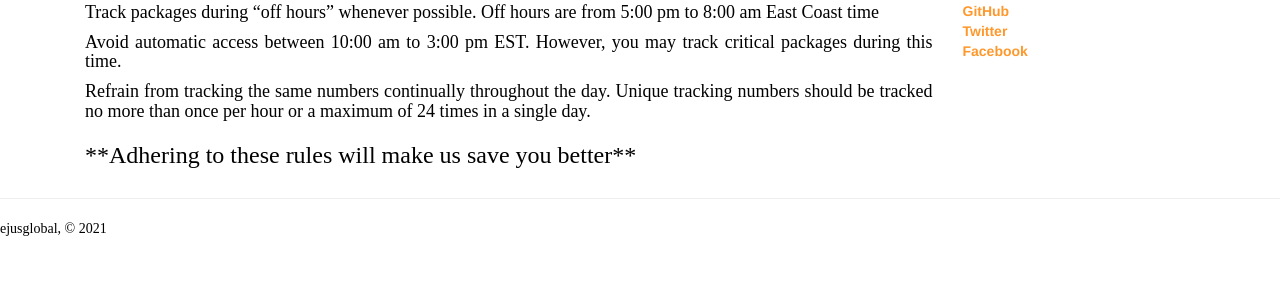
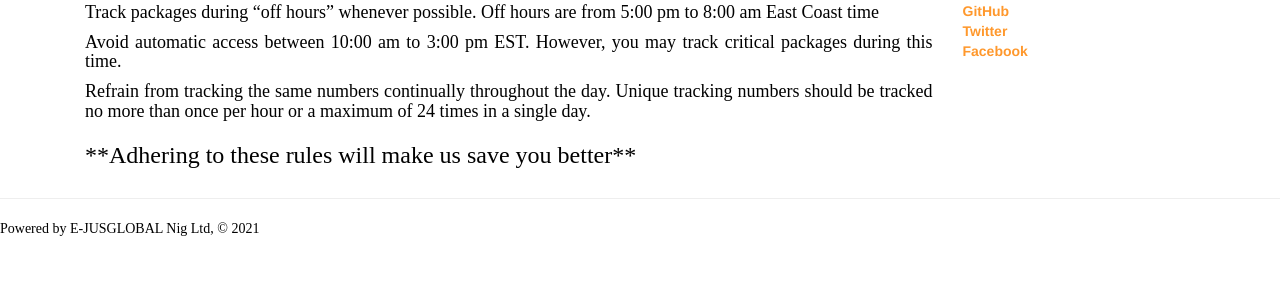
Before and after one commit to ogahozy/ups_api, a Flask app: page / in a window 1280 px wide. Shown: the part 409-709 px from the top of the page. Run offline with Flask 2, Linux system fonts and the light colour scheme; some libraries are stand-ins or nearby versions.

Commit message:
Update base.html

```diff
--- a/app/templates/base.html
+++ b/app/templates/base.html
@@ -82,7 +82,7 @@
 
 	<footer>
         <hr/>
-        <p>ejusglobal, &copy; 2021</p>
+        <p>Powered by E-JUSGLOBAL Nig Ltd, &copy; 2021</p>
     </footer>
 
 {% endblock %}
```
